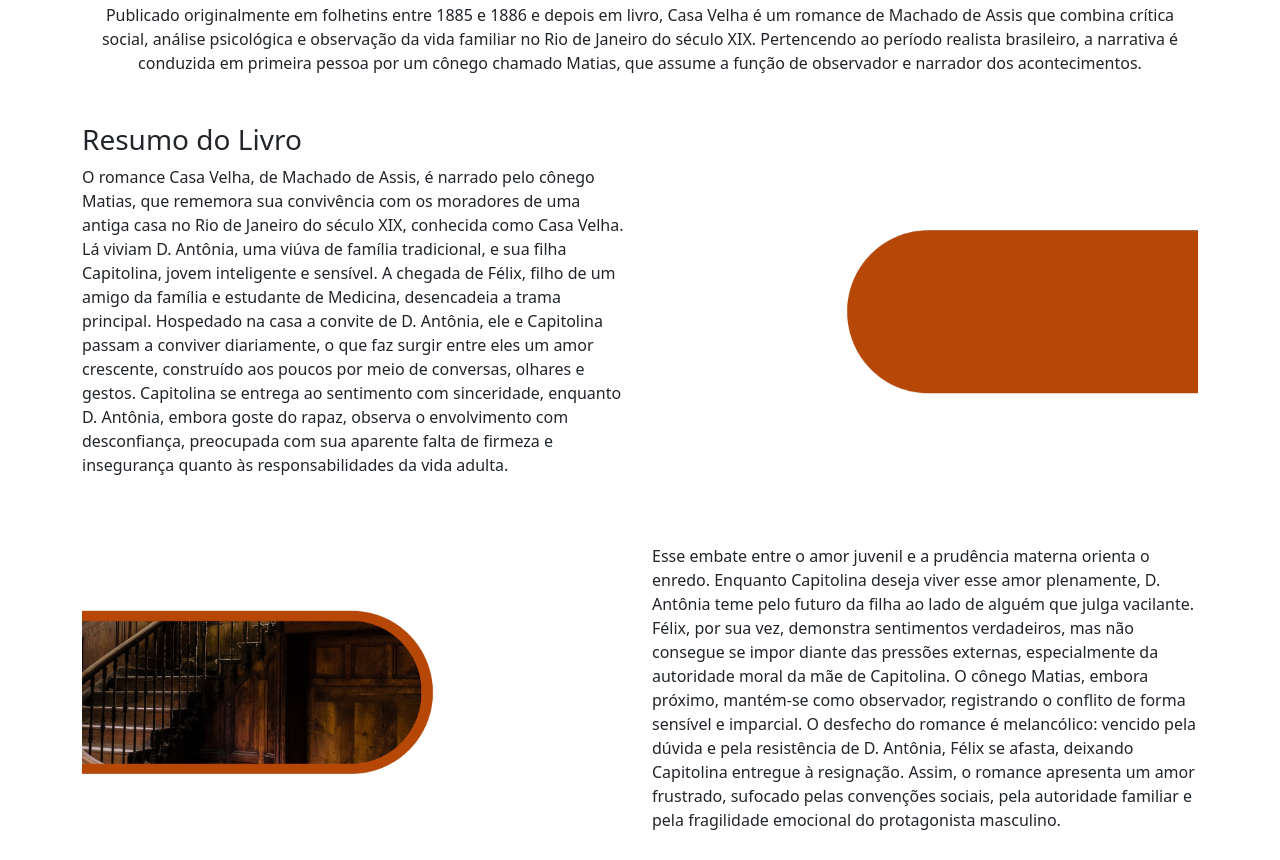
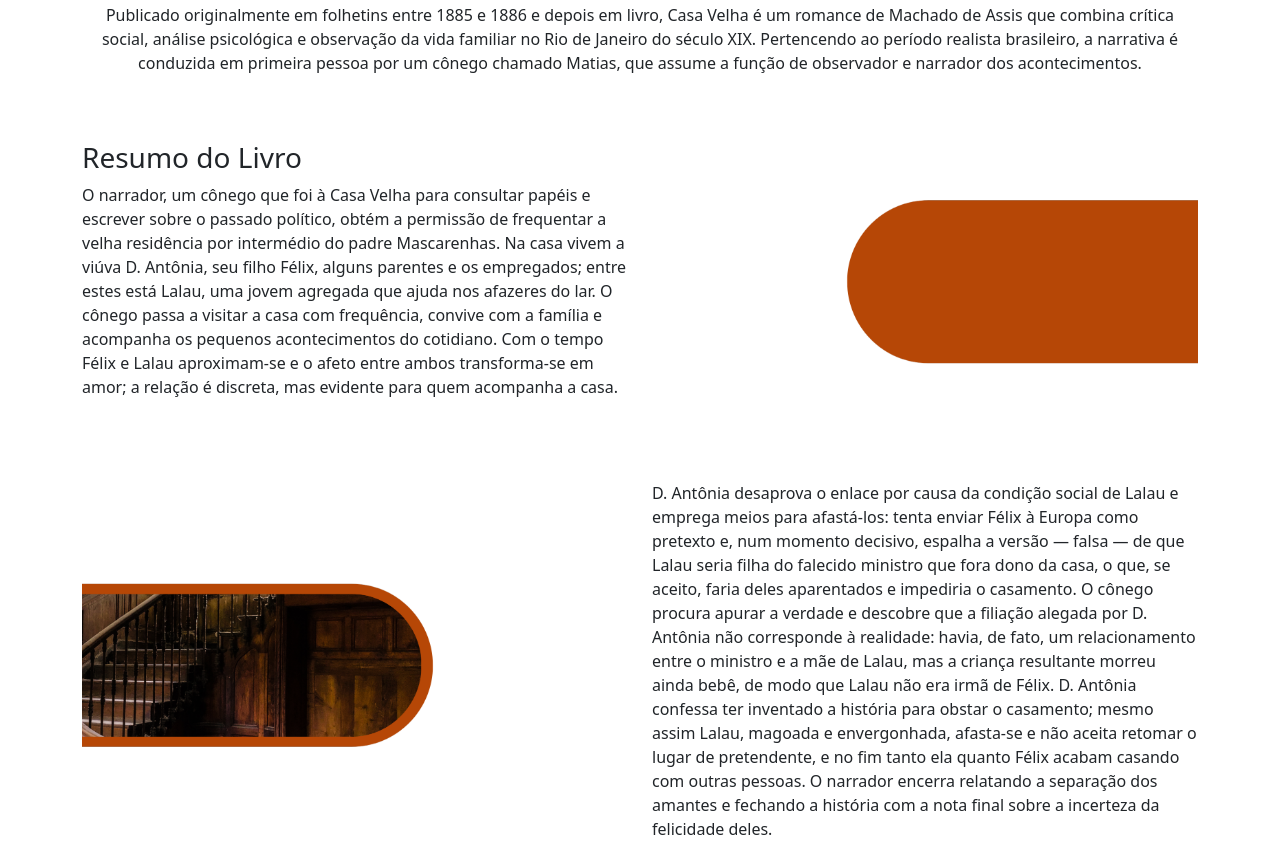
Before and after one commit to EtecVAV-C1-Hopper/PW-Programa-o-Web, a plain HTML site: page Casa Velha/livro.html in a window 1280 px wide. Shown: the part 429-1289 px from the top of the page. Drawn offline with nearby package versions, Linux system fonts and the light colour scheme.

Commit message:
site atualizado

```diff
--- a/Casa Velha/livro.html
+++ b/Casa Velha/livro.html
@@ -56,12 +56,13 @@
     <div class="row align-items-center mb-5">
       <div class="col-md-6">
         <h3>Resumo do Livro</h3>
-        <p>O romance Casa Velha, de Machado de Assis, é narrado pelo cônego Matias, que rememora sua convivência com os moradores de uma antiga casa no Rio de Janeiro
-          do século XIX, conhecida como Casa Velha. Lá viviam D. Antônia, uma viúva de família tradicional, e sua filha Capitolina, jovem inteligente e sensível. A
-          chegada de Félix, filho de um amigo da família e estudante de Medicina, desencadeia a trama principal. Hospedado na casa a convite de D. Antônia, ele e
-          Capitolina passam a conviver diariamente, o que faz surgir entre eles um amor crescente, construído aos poucos por meio de conversas, olhares e gestos.
-          Capitolina se entrega ao sentimento com sinceridade, enquanto D. Antônia, embora goste do rapaz, observa o envolvimento com desconfiança, preocupada com sua
-           aparente falta de firmeza e insegurança quanto às responsabilidades da vida adulta.
+        <p>O narrador, um cônego que foi à Casa Velha para consultar papéis e escrever sobre o passado
+          político, obtém a permissão de frequentar a velha residência por intermédio do padre
+          Mascarenhas. Na casa vivem a viúva D. Antônia, seu filho Félix, alguns parentes e os
+          empregados; entre estes está Lalau, uma jovem agregada que ajuda nos afazeres do lar.
+          O cônego passa a visitar a casa com frequência, convive com a família e acompanha os
+          pequenos acontecimentos do cotidiano. Com o tempo Félix e Lalau aproximam-se e o afeto
+          entre ambos transforma-se em amor; a relação é discreta, mas evidente para quem acompanha a casa.
         </p>
       </div>
       <div class="col-md-6 text-center">
@@ -76,12 +77,18 @@
       </div>
       <div class="col-md-6">
         <p>
-          Esse embate entre o amor juvenil e a prudência materna orienta o enredo. Enquanto Capitolina deseja viver esse amor plenamente, D. Antônia teme pelo futuro
-          da filha ao lado de alguém que julga vacilante. Félix, por sua vez, demonstra sentimentos verdadeiros, mas não consegue se impor diante das pressões externas,
-           especialmente da autoridade moral da mãe de Capitolina. O cônego Matias, embora próximo, mantém-se como observador, registrando o conflito de forma sensível
-            e imparcial. O desfecho do romance é melancólico: vencido pela dúvida e pela resistência de D. Antônia, Félix se afasta, deixando Capitolina entregue à
-            resignação. Assim, o romance apresenta um amor frustrado, sufocado pelas convenções sociais, pela autoridade familiar e pela fragilidade emocional do
-            protagonista masculino.
+           D. Antônia desaprova o enlace por causa da condição social de Lalau e emprega meios para
+           afastá-los: tenta enviar Félix à Europa como pretexto e, num momento decisivo, espalha a
+           versão — falsa — de que Lalau seria filha do falecido ministro que fora dono da casa, o que,
+           se aceito, faria deles aparentados e impediria o casamento.
+           O cônego procura apurar a verdade e descobre que a filiação alegada por D. Antônia não
+           corresponde à realidade: havia, de fato, um relacionamento entre o ministro e a mãe de
+           Lalau, mas a criança resultante morreu ainda bebê, de modo que Lalau não era irmã de
+           Félix. D. Antônia confessa ter inventado a história para obstar o casamento; mesmo assim
+           Lalau, magoada e envergonhada, afasta-se e não aceita retomar o lugar de pretendente, e
+           no fim tanto ela quanto Félix acabam casando com outras pessoas. O narrador encerra
+           relatando a separação dos amantes e fechando a história com a nota final sobre a incerteza
+            da felicidade deles.
         </p>
       </div>
     </div>
```
Also changed, not shown: Casa Velha/autor.html (+1 -2 lines).
